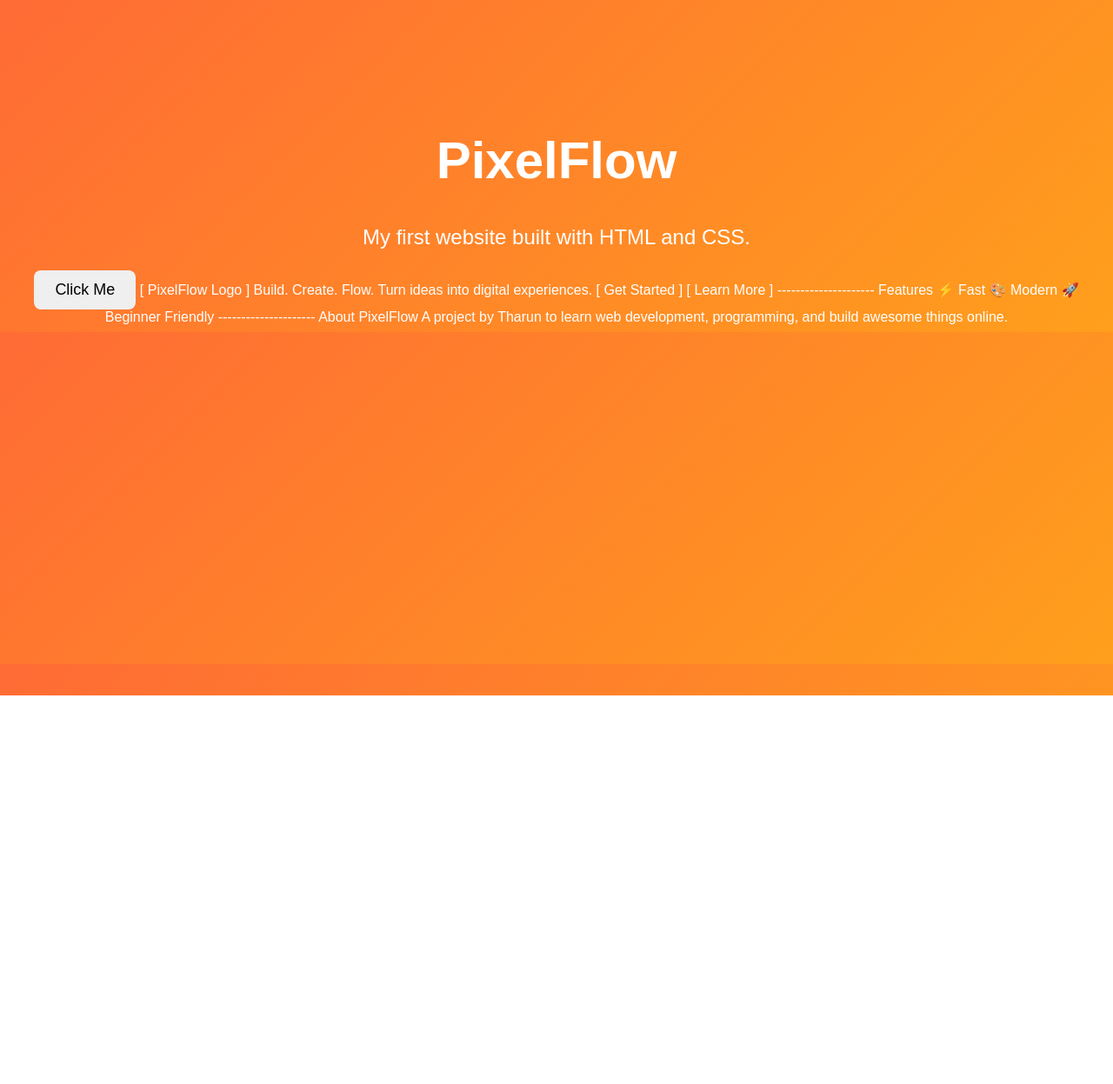
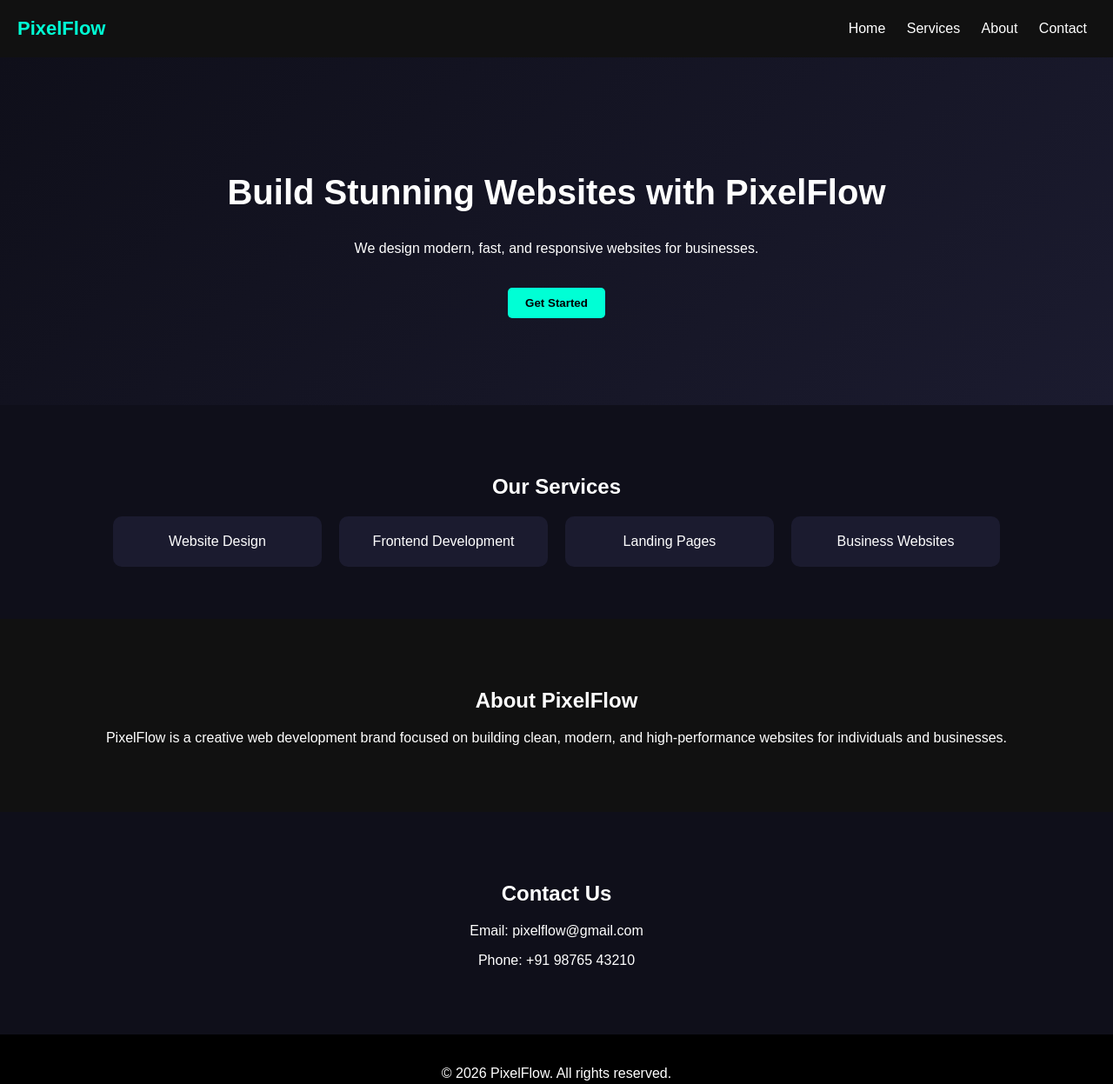
Before and after one commit to garp1029384/PixelFlow, a plain HTML site: page index.html in a window 1280 px wide. Shown: the whole page at 87% size. Before the commit the page ends 800 px from the top, so only its background shows below. Drawn offline with Linux system fonts and the light colour scheme.

Commit message:
Update index.html

```diff
--- a/index.html
+++ b/index.html
@@ -1,60 +1,166 @@
 <!DOCTYPE html>
-<html>
+<html lang="en">
 <head>
+  <meta charset="UTF-8">
+  <meta name="viewport" content="width=device-width, initial-scale=1.0">
   <title>PixelFlow</title>
+
   <style>
     body {
+      margin: 0;
       font-family: Arial, sans-serif;
-            text-align: center;
-            background: linear-gradient(135deg, #ff6b35, #ff9f1c);
+      background: #0f0f1a;
       color: white;
-            margin-top: 150px;
+      scroll-behavior: smooth;
     }
 
-        h1 {
-            font-size: 60px;
+    /* NAVBAR */
+    header {
+      display: flex;
+      justify-content: space-between;
+      align-items: center;
+      padding: 20px;
+      background: #111;
+      position: sticky;
+      top: 0;
     }
 
-        p {
-            font-size: 24px;
+    .logo {
+      font-size: 22px;
+      font-weight: bold;
+      color: #00ffd5;
     }
 
-        button {
-            padding: 12px 24px;
-            font-size: 18px;
+    nav a {
+      color: white;
+      margin: 0 10px;
+      text-decoration: none;
+    }
+
+    nav a:hover {
+      color: #00ffd5;
+    }
+
+    /* HERO */
+    .hero {
+      text-align: center;
+      padding: 100px 20px;
+      background: linear-gradient(135deg, #0f0f1a, #1b1b2f);
+    }
+
+    .hero h1 {
+      font-size: 40px;
+    }
+
+    .hero button {
+      padding: 10px 20px;
       border: none;
-            border-radius: 8px;
+      background: #00ffd5;
+      color: black;
       cursor: pointer;
+      margin-top: 20px;
+      font-weight: bold;
+      border-radius: 5px;
+    }
+
+    /* SECTIONS */
+    .section {
+      padding: 60px 20px;
+      text-align: center;
+    }
+
+    .dark {
+      background: #111;
+    }
+
+    /* CARDS */
+    .cards {
+      display: flex;
+      justify-content: center;
+      gap: 20px;
+      flex-wrap: wrap;
+    }
+
+    .card {
+      background: #1b1b2f;
+      padding: 20px;
+      width: 200px;
+      border-radius: 10px;
+      transition: 0.3s;
+    }
+
+    .card:hover {
+      transform: scale(1.05);
+      background: #00ffd5;
+      color: black;
+    }
+
+    /* FOOTER */
+    footer {
+      text-align: center;
+      padding: 20px;
+      background: black;
     }
   </style>
 </head>
+
 <body>
-    <h1>PixelFlow</h1>
-    <p>My first website built with HTML and CSS.</p>
-    <button onclick="alert('Welcome to PixelFlow!')">
-        Click Me
-    </button>
+
+  <!-- NAVBAR -->
+  <header>
+    <div class="logo">PixelFlow</div>
+    <nav>
+      <a href="#home">Home</a>
+      <a href="#services">Services</a>
+      <a href="#about">About</a>
+      <a href="#contact">Contact</a>
+    </nav>
+  </header>
+
+  <!-- HERO -->
+  <section id="home" class="hero">
+    <h1>Build Stunning Websites with PixelFlow</h1>
+    <p>We design modern, fast, and responsive websites for businesses.</p>
+    <button onclick="scrollToContact()">Get Started</button>
+  </section>
+
+  <!-- SERVICES -->
+  <section id="services" class="section">
+    <h2>Our Services</h2>
+    <div class="cards">
+      <div class="card">Website Design</div>
+      <div class="card">Frontend Development</div>
+      <div class="card">Landing Pages</div>
+      <div class="card">Business Websites</div>
+    </div>
+  </section>
+
+  <!-- ABOUT -->
+  <section id="about" class="section dark">
+    <h2>About PixelFlow</h2>
+    <p>
+      PixelFlow is a creative web development brand focused on building clean,
+      modern, and high-performance websites for individuals and businesses.
+    </p>
+  </section>
+
+  <!-- CONTACT -->
+  <section id="contact" class="section">
+    <h2>Contact Us</h2>
+    <p>Email: pixelflow@gmail.com</p>
+    <p>Phone: +91 98765 43210</p>
+  </section>
+
+  <!-- FOOTER -->
+  <footer>
+    <p>© 2026 PixelFlow. All rights reserved.</p>
+  </footer>
+
+  <script>
+    function scrollToContact() {
+      document.getElementById("contact").scrollIntoView({ behavior: "smooth" });
+    }
+  </script>
+
 </body>
 </html>
-[ PixelFlow Logo ]
-
-Build. Create. Flow.
-
-Turn ideas into digital experiences.
-
-[ Get Started ]   [ Learn More ]
-
----------------------
-
-Features
-
-⚡ Fast
-🎨 Modern
-🚀 Beginner Friendly
-
----------------------
-
-About PixelFlow
-
-A project by Tharun to learn web development,
-programming, and build awesome things online.
```
Lines whose indentation alone changed are shown as unchanged.
